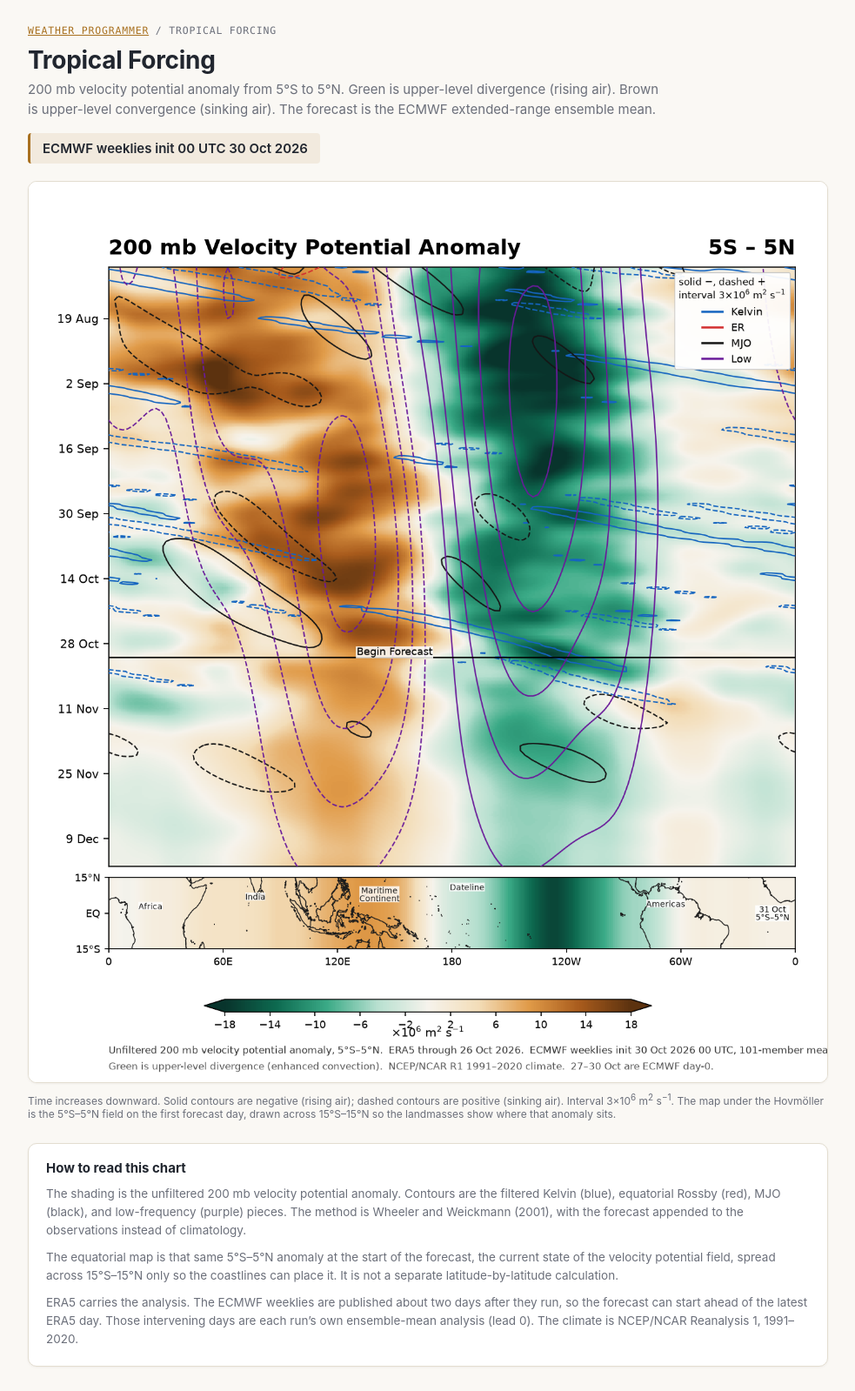
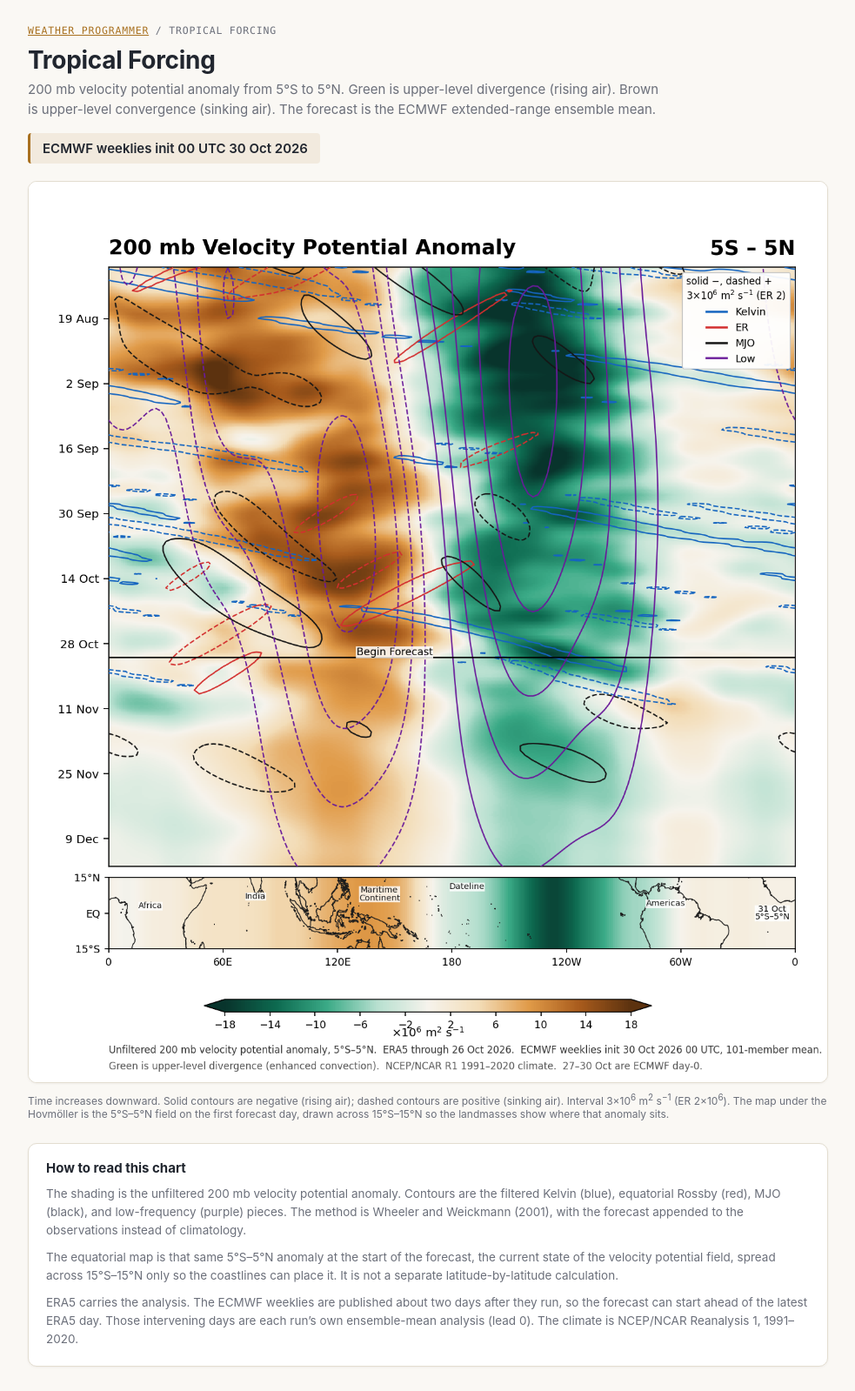
Before and after one commit to frontogenesis/frontogenesis.github.io, a Jekyll site: the page tropical_forcing/index.html, which Jekyll copies as it is, in a window 1280 px wide. Shown: the whole page at 87% size, without its empty margins (148-1131 px from the left). Built offline with Jekyll 4.4.1, drawn with Linux system fonts in a browser that asks for light colours.

Commit message:
Publish the tropical forcing chart as vp200_ecmwf_extended.png.
The page now points at the stable daily file and notes the tighter ER contour interval.

```diff
--- a/tropical_forcing/index.html
+++ b/tropical_forcing/index.html
@@ -105,9 +105,9 @@
     <p class="status" id="status">Loading latest init…</p>
 
     <div class="frame">
-      <img id="chart" alt="200 mb velocity potential anomaly from 5°S to 5°N, ERA5 and ECMWF weeklies" src="chi200_ecmwf.png">
+      <img id="chart" alt="200 mb velocity potential anomaly from 5°S to 5°N, ERA5 and ECMWF weeklies" src="vp200_ecmwf_extended.png">
     </div>
-    <p class="hint">Time increases downward. Solid contours are negative (rising air); dashed contours are positive (sinking air). Interval 3×10<sup>6</sup> m<sup>2</sup> s<sup>−1</sup>. The map under the Hovmöller is the 5°S–5°N field on the first forecast day, drawn across 15°S–15°N so the landmasses show where that anomaly sits.</p>
+    <p class="hint">Time increases downward. Solid contours are negative (rising air); dashed contours are positive (sinking air). Interval 3×10<sup>6</sup> m<sup>2</sup> s<sup>−1</sup> (ER 2×10<sup>6</sup>). The map under the Hovmöller is the 5°S–5°N field on the first forecast day, drawn across 15°S–15°N so the landmasses show where that anomaly sits.</p>
 
     <div class="key">
       <h2>How to read this chart</h2>
--- a/tropical_forcing/meta.json
+++ b/tropical_forcing/meta.json
@@ -1,8 +1,8 @@
 {
   "init": "2026-10-30",
-  "updated_utc": "2026-11-01T20:02:12Z",
+  "updated_utc": "2026-11-01T22:21:50Z",
   "files": [
-    "chi200_ecmwf.png",
+    "vp200_ecmwf_extended.png",
     "card.png"
   ],
   "era5_through": "2026-10-26",
```
Also changed, not shown: tropical_forcing/card.png, tropical_forcing/chi200_ecmwf.png (deleted), tropical_forcing/vp200_ecmwf_extended.png (added).
